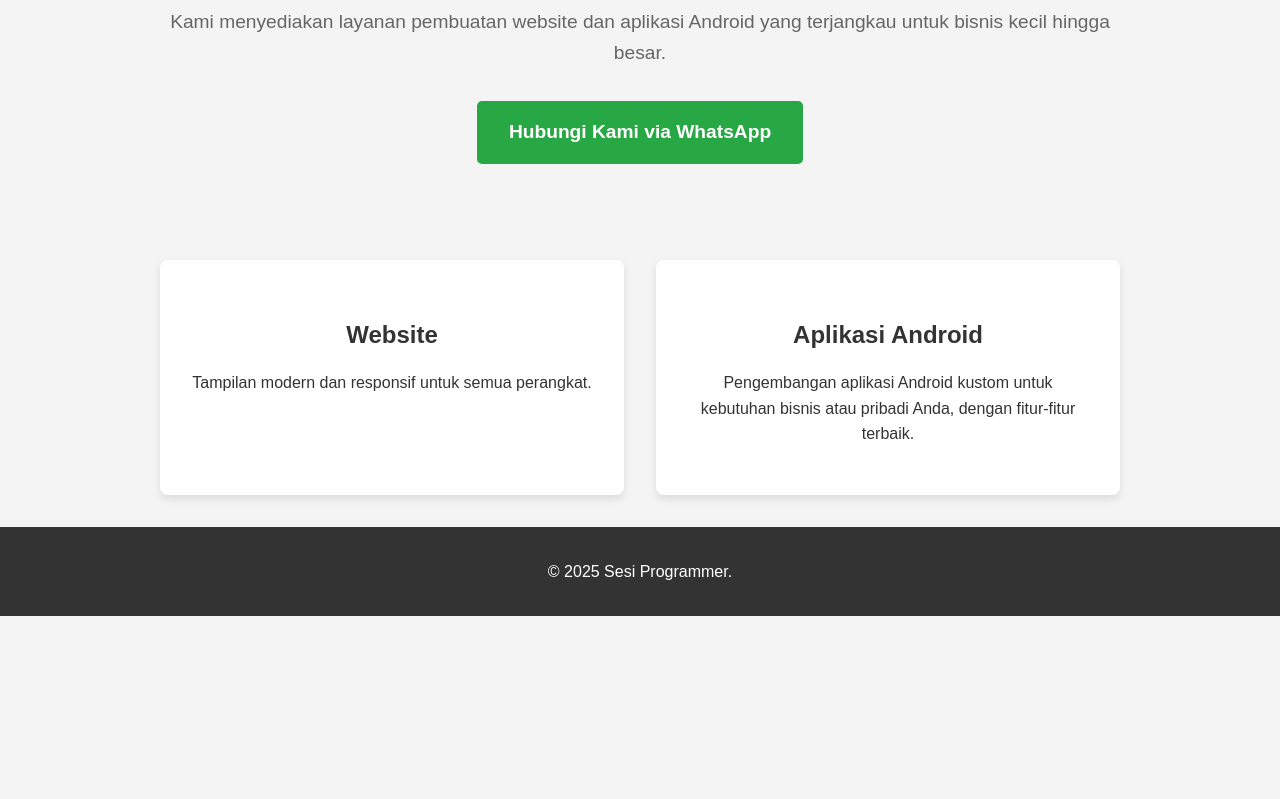
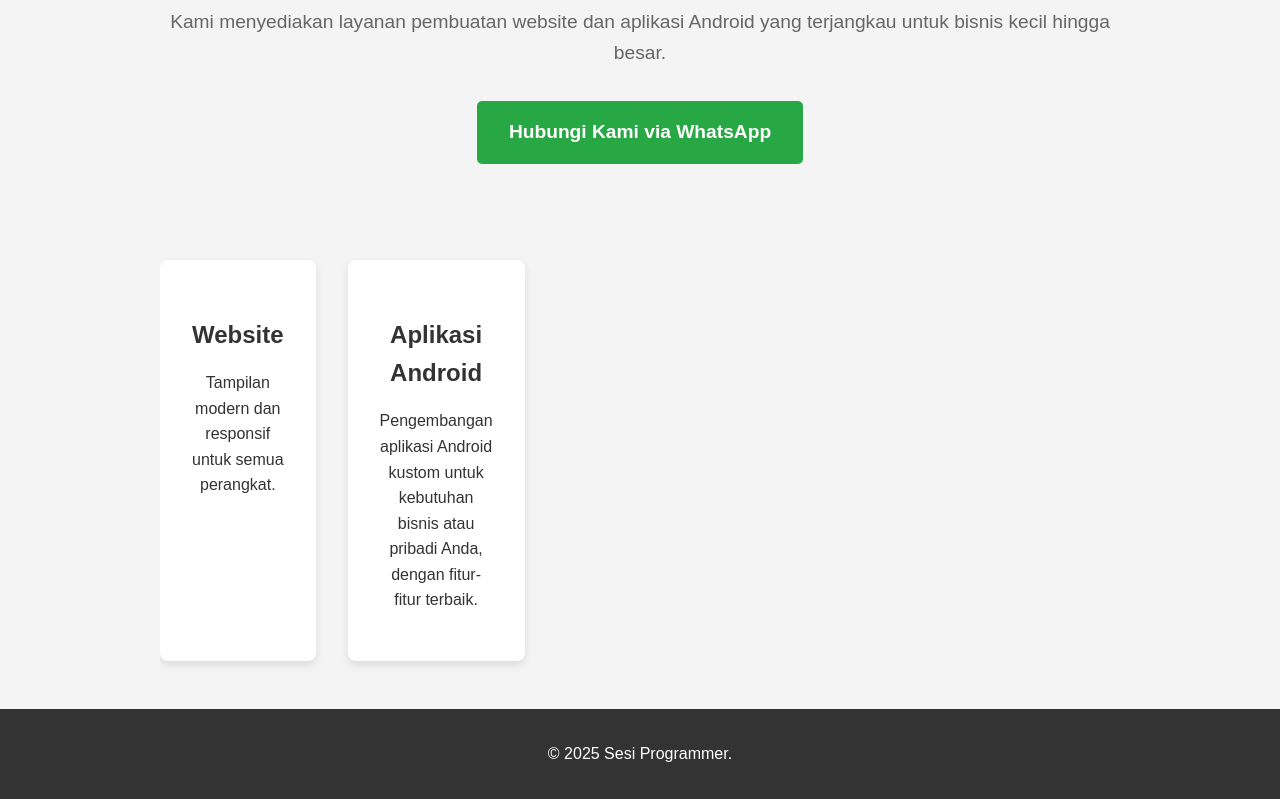
Before and after one commit to sesiprogrammer/sesiprogrammer.github.io, a plain HTML site: page index.html in a window 1280 px wide. Shown: the part 301-1100 px from the top of the page. Before the commit the page ends 917 px from the top, so only its background shows below. Drawn offline with Linux system fonts and the light colour scheme.

Commit message:
Update index.html

```diff
--- a/index.html
+++ b/index.html
@@ -15,6 +15,7 @@
             background-color: #f4f4f4;
             color: #333;
             line-height: 1.6;
+            min-height: 100vh; /* Agar body setidaknya setinggi viewport */
         }
         .header {
             background-color: #333;
@@ -59,7 +60,14 @@
         .cta-button:hover {
             background-color: #218838;
         }
+        /* CSS untuk Horizontal Scroll */
+        .services-wrapper {
+            overflow-x: auto; /* Mengaktifkan scroll horizontal */
+            padding-bottom: 1rem; /* Tambahkan ruang di bawah untuk scrollbar */
+        }
         .services {
+            flex-shrink: 0; /* Mencegah item layanan mengecil */
+            width: 300px; /* Atur lebar tetap untuk setiap item */
             display: flex;
             justify-content: space-between;
             gap: 2rem;
@@ -100,6 +108,7 @@
             <a href="https://wa.me/6285136284128" class="cta-button" target="_blank">Hubungi Kami via WhatsApp</a>
         </section>
 
+        <div class="services-wrapper">
         <section class="services">
             <div class="service-item">
                 <h3>Website</h3>
@@ -110,6 +119,7 @@
                 <p>Pengembangan aplikasi Android kustom untuk kebutuhan bisnis atau pribadi Anda, dengan fitur-fitur terbaik.</p>
             </div>
         </section>
+            </div>
     </main>
 
     <footer class="footer">
```
